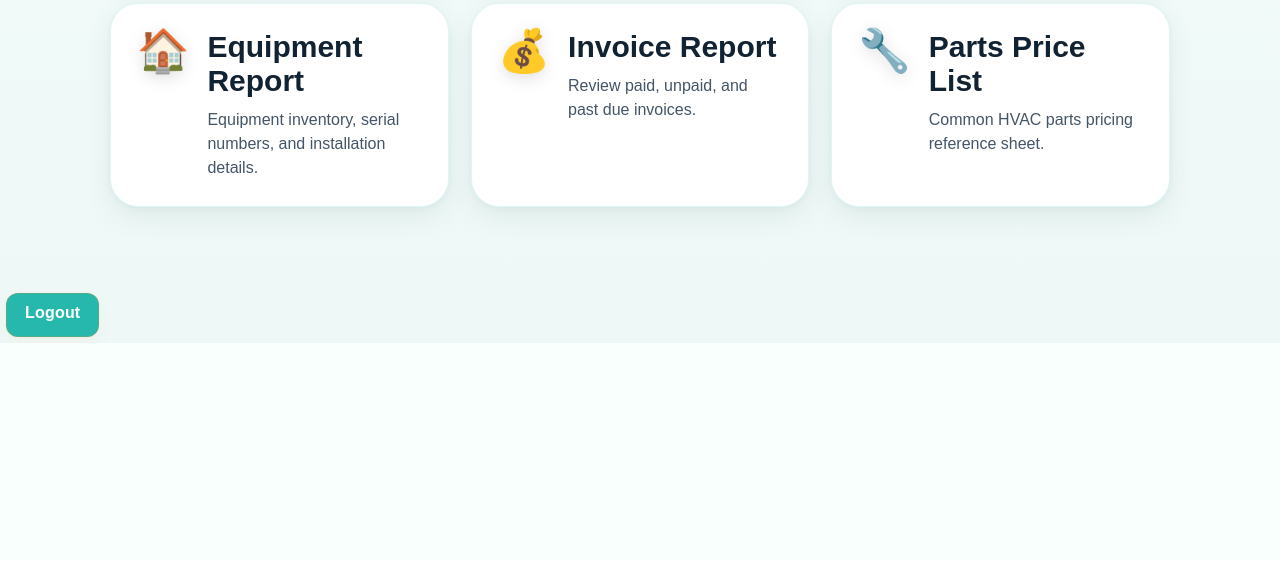
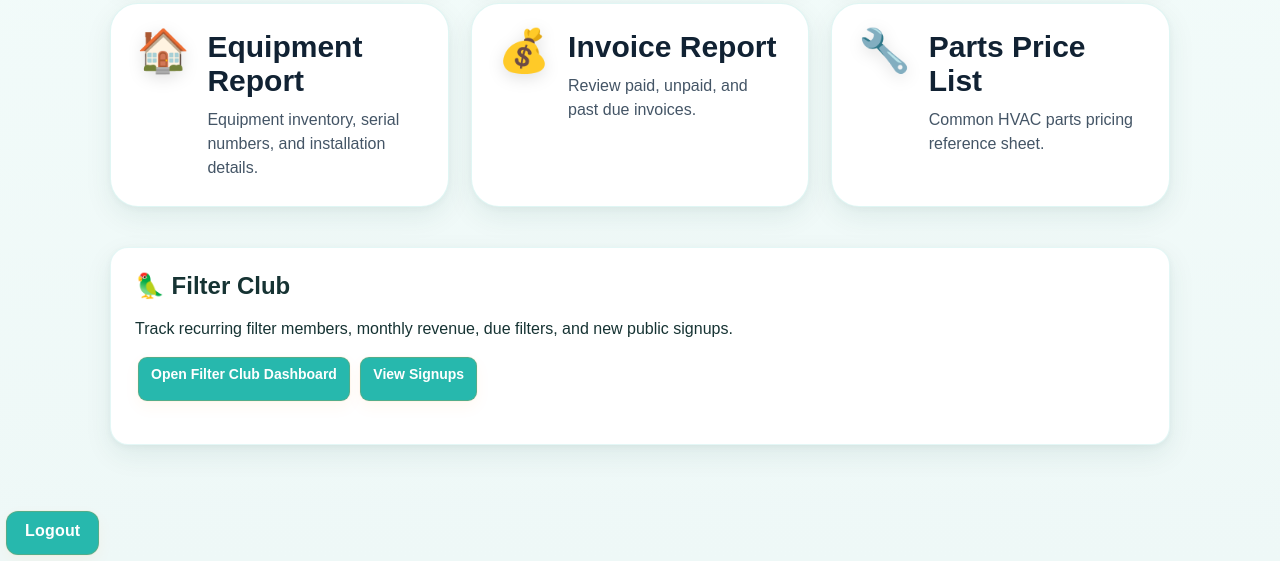
Before and after one commit to mroldham/toucan-hvac, a Flask app: page /reports in a window 1280 px wide. Shown: the part 891-1452 px from the top of the page. Before the commit the page ends 1234 px from the top, so only its background shows below. Run offline with Flask 3, Linux system fonts and the light colour scheme; a user stored in the database is signed in; data comes from the database, SQL or seed files in the repository.

Commit message:
Add Filter Club links to reports and public pages

```diff
--- a/templates/reports.html
+++ b/templates/reports.html
@@ -86,4 +86,14 @@
 
 </div>
 
+
+<div class="card">
+  <h2>🦜 Filter Club</h2>
+  <p>Track recurring filter members, monthly revenue, due filters, and new public signups.</p>
+  <p>
+    <a class="action-btn" href="/reports/filter-club">Open Filter Club Dashboard</a>
+    <a class="action-btn" href="/reports/filter-club/signups">View Signups</a>
+  </p>
+</div>
+
 {% endblock %}
```
Also changed, not shown: templates/home.html (+7 -0 lines).
